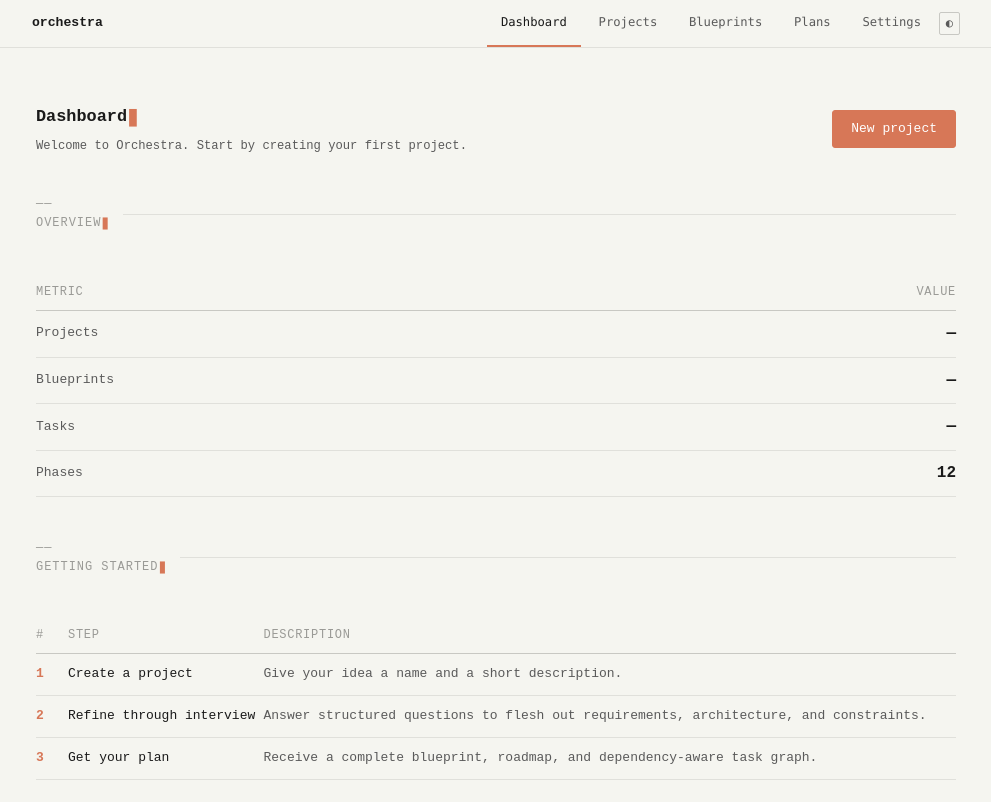
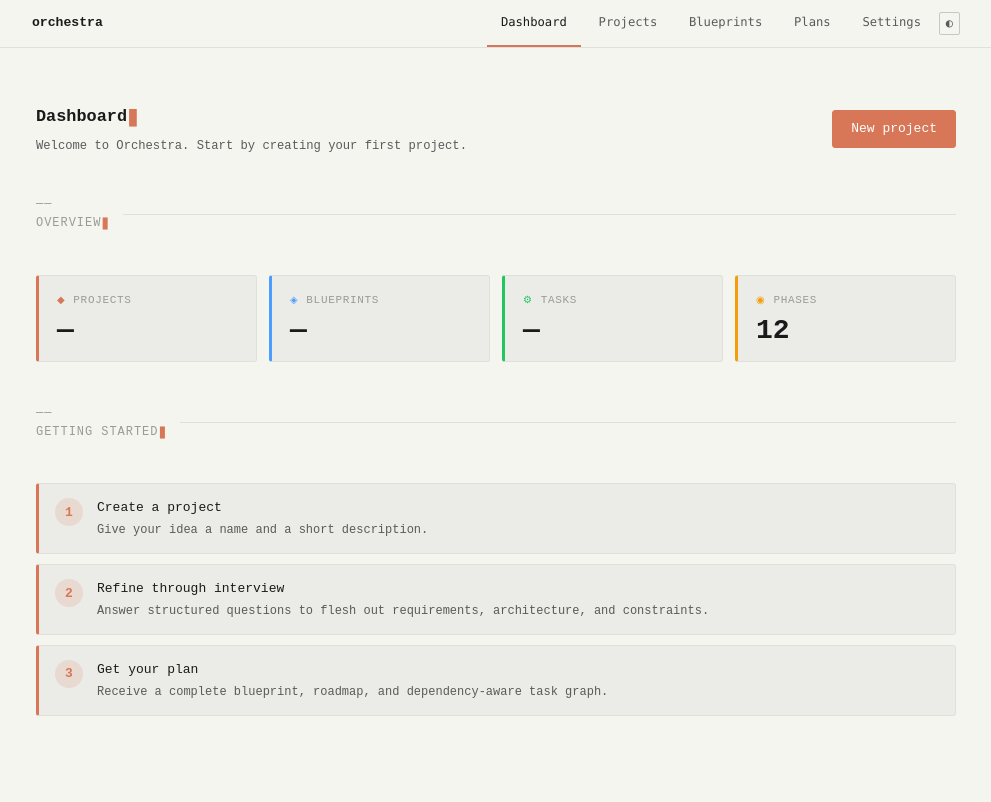
Before and after one commit to MarwaneHosni/Orchestra, a Next.js app in the folder apps/web/: page / in a window 1280 px wide. Shown: the top 802 px of the page, without its empty margins (144-1135 px from the left). Built offline with nearby package versions, Linux system fonts and the light colour scheme.

Commit message:
feat: visual dashboard metrics with colored stat cards

```diff
--- a/apps/web/src/app/page.tsx
+++ b/apps/web/src/app/page.tsx
@@ -14,11 +14,11 @@ function BtnLink({ href, children }: { href: string; children: React.ReactNode }
   );
 }
 
-const statRows = [
-  { label: "Projects", value: "—" },
-  { label: "Blueprints", value: "—" },
-  { label: "Tasks", value: "—" },
-  { label: "Phases", value: "12" },
+const statCards = [
+  { label: "Projects", value: "—", color: "var(--color-accent-purple)", glyph: "◆" },
+  { label: "Blueprints", value: "—", color: "#4a9eff", glyph: "◈" },
+  { label: "Tasks", value: "—", color: "var(--color-accent-green)", glyph: "⚙" },
+  { label: "Phases", value: "12", color: "var(--color-accent-amber)", glyph: "◉" },
 ];
 
 const steps = [
@@ -42,63 +42,70 @@ export default function DashboardPage() {
 
       <SectionDivider title="Overview" />
 
-      <table style={{ width: "100%", borderCollapse: "collapse", fontSize: 13 }}>
-        <thead>
-          <tr style={{ borderBottom: "1px solid var(--color-border-default)" }}>
-            <th style={{ padding: "8px 0", textAlign: "left", fontSize: 12, textTransform: "uppercase", letterSpacing: "0.06em", color: "var(--color-text-muted)", fontWeight: 400 }}>
-              Metric
-            </th>
-            <th style={{ padding: "8px 0", textAlign: "right", fontSize: 12, textTransform: "uppercase", letterSpacing: "0.06em", color: "var(--color-text-muted)", fontWeight: 400 }}>
-              Value
-            </th>
-          </tr>
-        </thead>
-        <tbody>
-          {statRows.map((row) => (
-            <tr key={row.label} style={{ borderBottom: "1px solid var(--color-border-subtle)" }}>
-              <td style={{ padding: "10px 0", color: "var(--color-text-secondary)" }}>
-                {row.label}
-              </td>
-              <td style={{ padding: "10px 0", textAlign: "right", fontWeight: 600, color: "var(--color-text-primary)" }}>
-                <span style={{ fontSize: 16 }}>{row.value}</span>
-              </td>
-            </tr>
-          ))}
-        </tbody>
-      </table>
+      <div style={{ display: "grid", gridTemplateColumns: "repeat(auto-fit, minmax(160px, 1fr))", gap: 12 }}>
+        {statCards.map((card) => (
+          <div
+            key={card.label}
+            style={{
+              border: "1px solid var(--color-border-subtle)",
+              borderLeft: `3px solid ${card.color}`,
+              borderRadius: 3,
+              background: "var(--color-bg-surface)",
+              padding: "16px 18px",
+              transition: "background 150ms, border-color 150ms",
+            }}
+            className="hover:bg-bg-hover hover:border-border-default"
+          >
+            <div style={{ display: "flex", alignItems: "center", gap: 8, fontSize: 11, color: "var(--color-text-muted)", textTransform: "uppercase", letterSpacing: "0.06em" }}>
+              <span style={{ color: card.color, fontSize: 10 }}>{card.glyph}</span>
+              <span>{card.label}</span>
+            </div>
+            <div style={{ marginTop: 8, fontSize: 28, fontWeight: 600, color: "var(--color-text-primary)", lineHeight: 1 }}>
+              {card.value}
+            </div>
+          </div>
+        ))}
+      </div>
 
       <SectionDivider title="Getting Started" />
 
-      <table style={{ width: "100%", borderCollapse: "collapse", fontSize: 13 }}>
-        <thead>
-          <tr style={{ borderBottom: "1px solid var(--color-border-default)" }}>
-            <th style={{ padding: "8px 0", width: 32, textAlign: "left", fontSize: 12, textTransform: "uppercase", letterSpacing: "0.06em", color: "var(--color-text-muted)", fontWeight: 400 }}>
-              #
-            </th>
-            <th style={{ padding: "8px 0", textAlign: "left", fontSize: 12, textTransform: "uppercase", letterSpacing: "0.06em", color: "var(--color-text-muted)", fontWeight: 400 }}>
-              Step
-            </th>
-            <th style={{ padding: "8px 0", textAlign: "left", fontSize: 12, textTransform: "uppercase", letterSpacing: "0.06em", color: "var(--color-text-muted)", fontWeight: 400 }}>
-              Description
-            </th>
-          </tr>
-        </thead>
-        <tbody>
-          {steps.map((s) => (
-            <tr key={s.step} style={{ borderBottom: "1px solid var(--color-border-subtle)" }}>
-              <td style={{ padding: "10px 0", color: "var(--color-accent-purple)", fontWeight: 600 }}>
-                {s.step}
-              </td>
-              <td style={{ padding: "10px 0", color: "var(--color-text-primary)", fontWeight: 500 }}>
+      <div style={{ display: "flex", flexDirection: "column", gap: 10 }}>
+        {steps.map((s) => (
+          <div
+            key={s.step}
+            style={{
+              display: "flex",
+              gap: 14,
+              border: "1px solid var(--color-border-subtle)",
+              borderLeft: "3px solid var(--color-accent-purple)",
+              borderRadius: 3,
+              background: "var(--color-bg-surface)",
+              padding: "14px 16px",
+              transition: "background 150ms, border-color 150ms",
+            }}
+            className="hover:bg-bg-hover hover:border-border-default"
+          >
+            <div style={{
+              width: 28, height: 28, flexShrink: 0,
+              display: "inline-flex", alignItems: "center", justifyContent: "center",
+              borderRadius: "50%",
+              background: "var(--color-accent-purple-dim)",
+              color: "var(--color-accent-purple)",
+              fontSize: 13, fontWeight: 600, lineHeight: 1,
+            }}>
+              {s.step}
+            </div>
+            <div style={{ flex: 1, minWidth: 0 }}>
+              <p style={{ fontSize: 13, fontWeight: 500, color: "var(--color-text-primary)" }}>
                 {s.title}
-              </td>
-              <td style={{ padding: "10px 0", color: "var(--color-text-secondary)" }}>
+              </p>
+              <p style={{ marginTop: 2, fontSize: 12, color: "var(--color-text-secondary)", lineHeight: 1.5 }}>
                 {s.desc}
-              </td>
-            </tr>
-          ))}
-        </tbody>
-      </table>
+              </p>
+            </div>
+          </div>
+        ))}
+      </div>
     </div>
   );
 }
```
